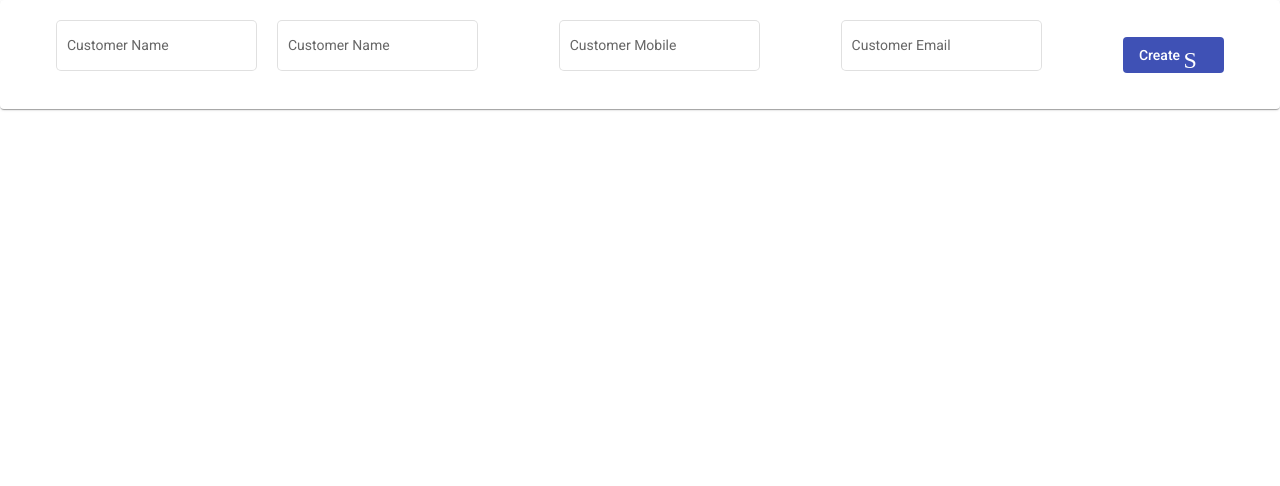
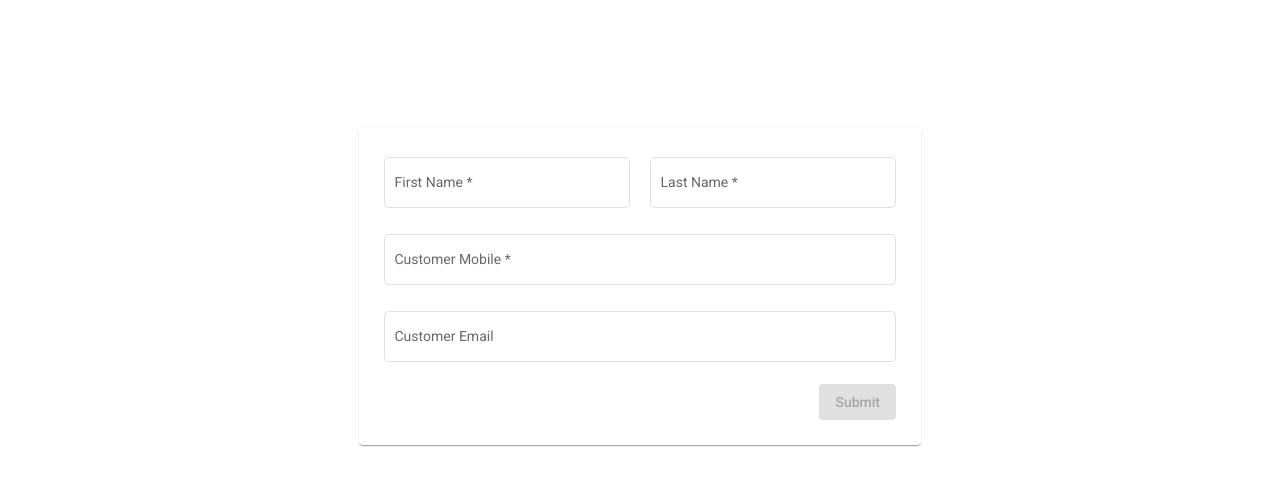
Before and after one commit to Dinuka991/angularForms, an Angular app: page / in a window 1280 px wide. Shown: the top 486 px of the page. Built offline with nearby package versions, Linux system fonts and the light colour scheme.

Commit message:
FormGroup added

```diff
--- a/src/app/poc/poc-forms/_modules/poc-forms.module.ts
+++ b/src/app/poc/poc-forms/_modules/poc-forms.module.ts
@@ -1,6 +1,6 @@
 import { NgModule } from '@angular/core';
 import { CommonModule } from '@angular/common';
-import { ReactiveFormsModule } from '@angular/forms'
+import { FormsModule, ReactiveFormsModule } from '@angular/forms'
 import {MatCardModule} from '@angular/material/card';
 import { MatFormFieldModule} from '@angular/material/form-field';
 import { MatInputModule } from '@angular/material/input'
@@ -30,7 +30,8 @@ import { PocFormsComponent } from '../poc-forms.component';
     HttpClientModule,
     MatTableModule,
     MatPaginatorModule,
-    MatIconModule
+    MatIconModule,
+    FormsModule,
   ]
 })
 export class PocFormsModule { }
--- a/src/app/poc/poc-forms/poc-forms.component.html
+++ b/src/app/poc/poc-forms/poc-forms.component.html
@@ -1,15 +1,16 @@
+<body>
 <mat-card class="emp-card">
     <mat-card-content>
-      <form [formGroup]="pocForm" >
-        <div fxLayout.sm="column" fxLayout.xs="column"  fxLayout="row" fxLayoutAlign="space-around center">
-          <div fxLayout.xs="column"  fxLayoutGap.lg="20px" fxLayoutAlign="space-around center"  fxLayout.sm="column"  fxLayout="row" >
-              <mat-form-field appearance="outline">
-                <mat-label>Customer Name</mat-label>
-                <input type="text" matInput formControlName="customerName">
+      <form   [formGroup]="pocForm" (ngSubmit)="onSubmit(pocForm)"  >
+        <div   fxLayout="column" >
+          <div fxLayout.sm="column"   fxLayout.xs="column"  fxLayoutGap.lg="20px" >
+              <mat-form-field fxFlex.lg=50% appearance="outline">
+                <mat-label>First Name</mat-label>
+                <input type="text" matInput formControlName="firstName">
               </mat-form-field>
-              <mat-form-field appearance="outline">
-                <mat-label>Customer Name</mat-label>
-                <input type="text" matInput formControlName="customerName">
+              <mat-form-field   fxFlex.lg=50%  appearance="outline">
+                <mat-label>Last Name</mat-label>
+                <input type="text" matInput formControlName="lastName">
               </mat-form-field>
           </div>
           <mat-form-field appearance="outline">
@@ -20,13 +21,12 @@
             <mat-label>Customer  Email</mat-label>
             <input type="text" matInput formControlName="customerEmail">
           </mat-form-field>
-          <div fxLayout="row"   fxLayout.xs="column" fxLayoutGap="0"  fxLayoutAlign="space-around center" >
-            <button mat-flat-button color="primary"  >Create
-            <mat-icon>Submit</mat-icon></button>
+          <div fxLayoutAlign="end center">
+            <button mat-flat-button color="primary"    [disabled]="pocForm.invalid" type="submit"  >Submit</button>
           </div>
 
         </div>
       </form>
-
     </mat-card-content>
   </mat-card>
+  </body>
--- a/src/app/poc/poc-forms/poc-forms.component.scss
+++ b/src/app/poc/poc-forms/poc-forms.component.scss
@@ -0,0 +1,10 @@
+.emp-card{
+    margin-top: 10% !important;
+    margin: auto;
+    padding: 25px;
+}
+@media screen and (min-width: 980px) {
+    .emp-card{
+      max-width: 40%;
+    }
+  }
--- a/src/app/poc/poc-forms/poc-forms.component.ts
+++ b/src/app/poc/poc-forms/poc-forms.component.ts
@@ -1,5 +1,5 @@
 import { Component, OnInit } from '@angular/core';
-import {  FormBuilder } from '@angular/forms'
+import { FormBuilder , Validators } from '@angular/forms';
 
 @Component({
   selector: 'app-poc-forms',
@@ -8,17 +8,23 @@ import {  FormBuilder } from '@angular/forms'
 })
 export class PocFormsComponent implements OnInit {
 
+
   constructor(private fb: FormBuilder) { }
 
   ngOnInit(): void {
   }
+    pocForm = this.fb.group({
 
-  pocForm = this.fb.group({
+    firstName:['' , [Validators.required]],
+    lastName:['', [Validators.required] ],
+    customerMobile:['' , [Validators.required]],
+    customerEmail:['' ,Validators.email]
 
-    customerName:[''],
-    customerMobile:[''],
-    customerEmail:['']
+  });
 
-  })
-
+  onSubmit(form: any) {
+    if(this.pocForm.valid){
+    console.log('Your form data : ', form.value);
+    }
+  }
 }
```
